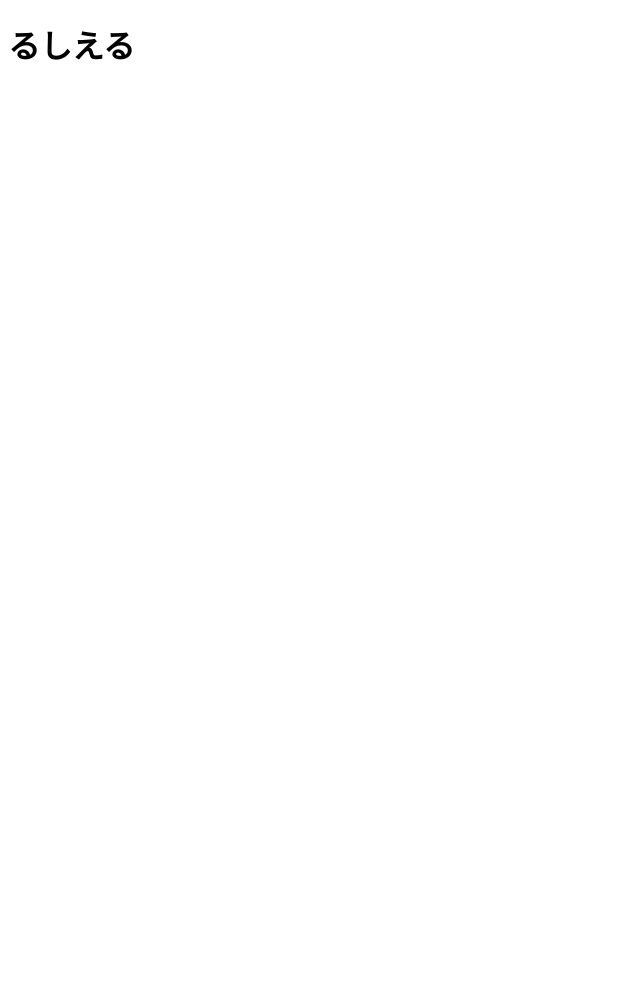
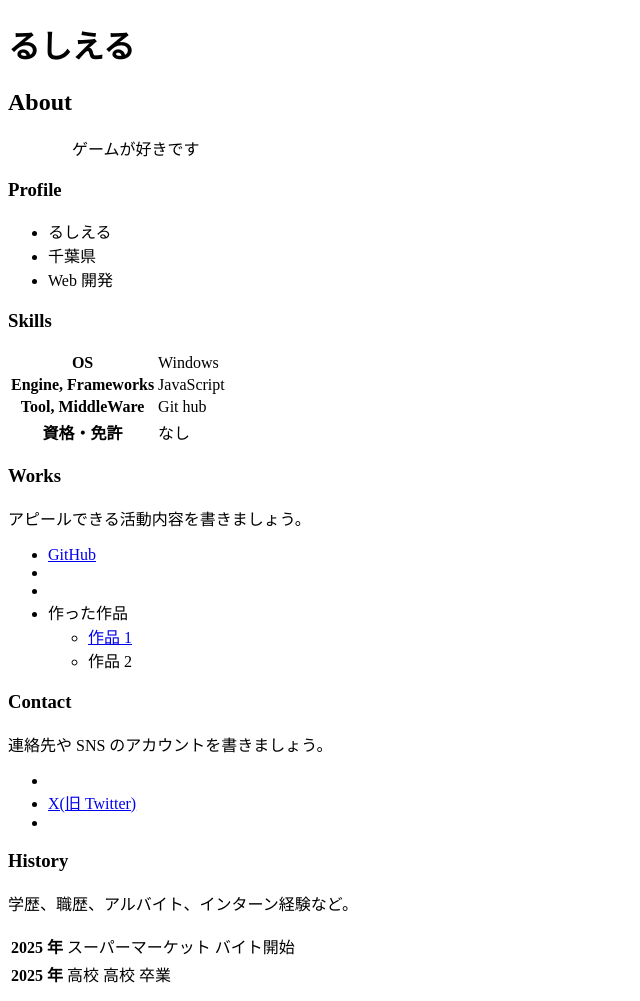
Before and after one commit to LeC1Eru24/LeC1Eru24.github.io, a plain HTML site: page index.html in a window 1280 px wide. Shown: the whole page, without its empty margins (0-640 px from the left). Before the commit the page ends 800 px from the top, so only its background shows below. Drawn offline with Linux system fonts and the light colour scheme.

Commit message:
ポートフォリオに必要な情報を追加

```diff
--- a/index.html
+++ b/index.html
@@ -7,5 +7,77 @@
   </head>
   <body>
     <h1>るしえる</h1>
+
+    <h2>About</h2>
+    <p>
+　　　　ゲームが好きです
+    </p>
+
+    <h3>Profile</h3>
+    <ul>
+      <li>るしえる</li>
+      <li>千葉県</li>
+      <li>Web 開発</li>
+    </ul>
+
+    <h3>Skills</h3>
+    <table>
+      <tr>
+        <th>OS</th>
+        <td>Windows</td>
+      </tr>
+      <tr>
+        <th>Engine, Frameworks</th>
+        <td>JavaScript</td>
+      </tr>
+      <tr>
+        <th>Tool, MiddleWare</th>
+        <td>Git hub</td>
+      </tr>
+      <tr>
+        <th>資格・免許</th>
+        <td>なし</td>
+      </tr>
+    </table>
+
+    <h3>Works</h3>
+    <p>アピールできる活動内容を書きましょう。</p>
+    <ul>
+      <li><a href="https://github.com/LeC1Eru24/assessment/issues">GitHub</a></li>
+      <li><a></a></li>
+      <li><a ></a></li>
+      <li>
+        作った作品
+        <ul>
+          <li><a href="https://lec1eru24.github.io/assessment/assessment.html">作品 1</a></li>
+          <li><a >作品 2</a></li>
+        </ul>
+      </li>
+    </ul>
+
+    <h3>Contact</h3>
+    <p>連絡先や SNS のアカウントを書きましょう。</p>
+    <ul>
+     <li><a　</a></li>
+     <li><a href="https://x.com/home?lang=ja">X(旧 Twitter)</a></li>
+     <li><a </a></li>
+    </ul>
+
+    <h3>History</h3>
+    <p>学歴、職歴、アルバイト、インターン経験など。</p>
+    <table>
+      <tr>
+        <th>2025 年</th>
+        <td><a スーパーマーケット>スーパーマーケット</a> バイト開始</td>
+      </tr>
+      <tr>
+        <th>2025 年</th>
+        <td>高校 <a　>高校</a> 卒業</td>
+      </tr>
+      <tr>
+        <th></th>
+        <td</td>
+      </tr>
+    </table>
   </body>
 </html>
```
